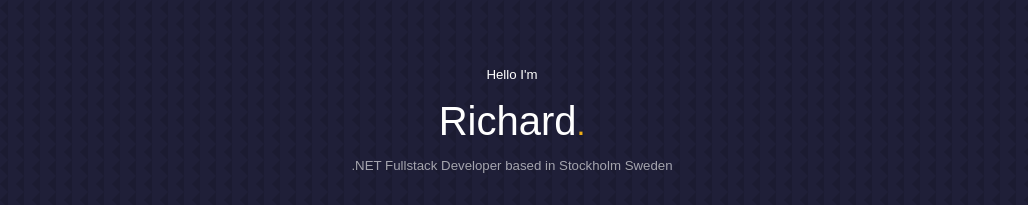
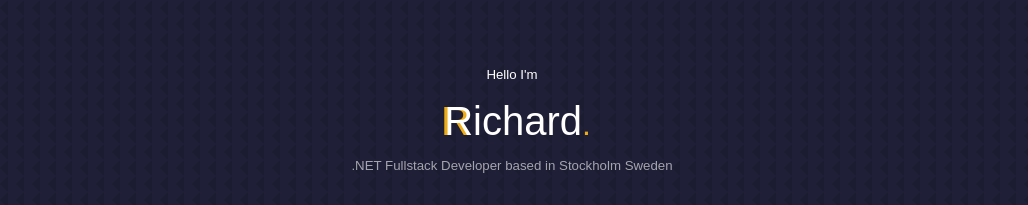
Before and after one commit to RichardChalk/portfolio, a React (Create React App) app: page / in a window 1280 px wide. Shown: the top 205 px of the page, without its empty margins (128-1156 px from the left). Built offline with nearby package versions, Linux system fonts and the light colour scheme; a web font is replaced by a local one.

Commit message:
working on my name - background R in orange

```diff
--- a/src/components/header/Header.jsx
+++ b/src/components/header/Header.jsx
@@ -11,8 +11,9 @@
     <header>
       <div className="container header__container">
         <h5>Hello I'm</h5>
-        <h1>
-          Richard<span className="header__fullstop">.</span>
+        <h1 className="header__name">
+          <span className="header__R">R</span>
+          &nbsp;Richard<span className="header__fullstop">.</span>
         </h1>
         <h5 className="text-light">
           .NET Fullstack Developer based in Stockholm Sweden
--- a/src/components/header/header.css
+++ b/src/components/header/header.css
@@ -10,10 +10,23 @@
   position: relative;
 }
 
+.header__name{
+
+}
+
+.header__R{
+  color: var(--colour-primary);
+  position: absolute;
+  padding-left: 8px;
+  z-index: -1;
+}
+
 .header__fullstop {
   color: var(--colour-primary);
   font-size: 2rem;
 }
+
+
 
 /* Buttons =========================================== */
 .cta {
```
